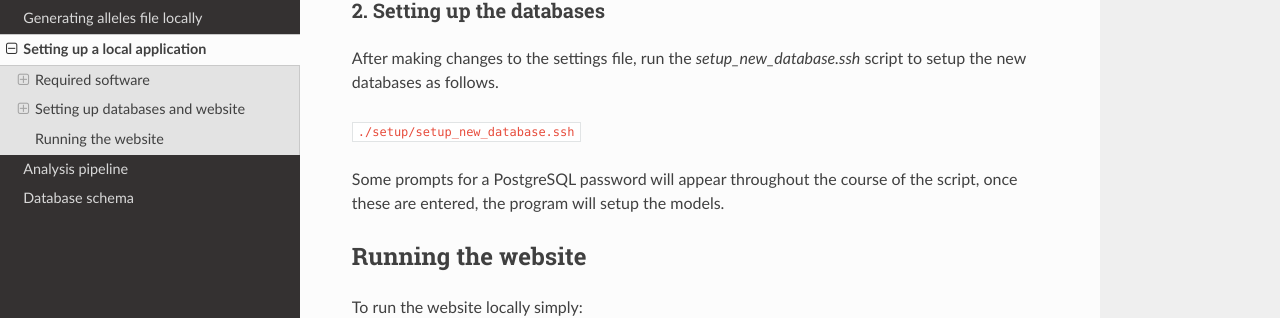
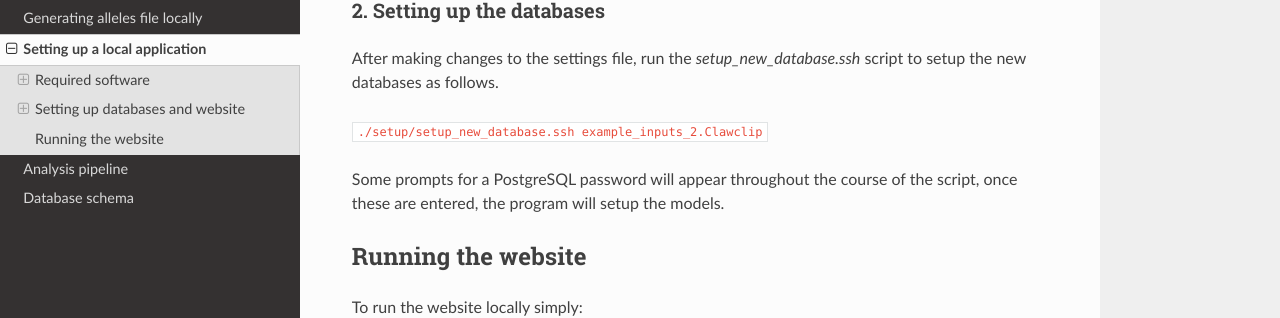
Before and after one commit to crystalsand10/MGT_docs, a Sphinx documentation site: the page built from source/installation.rst, in a window 1280 px wide and 900 px high, scrolled down 1381 px. Shown: the part 222-540 px from the top of the window. Built offline with Sphinx 7.4.7 and the Read the Docs theme 2.0.0, drawn with Linux system fonts in a browser that asks for light colours.

Commit message:
fixed the command for setup_new_database

```diff
--- a/source/installation.rst
+++ b/source/installation.rst
@@ -71,7 +71,7 @@ More information on this is provided in the README.md file located in the root d
 
 After making changes to the settings file, run the `setup_new_database.ssh` script to setup the new databases as follows.
 
-``./setup/setup_new_database.ssh``
+``./setup/setup_new_database.ssh example_inputs_2.Clawclip``
 
 Some prompts for a PostgreSQL password will appear throughout the course of the script, once these are entered, the program will setup the models.
 
```
